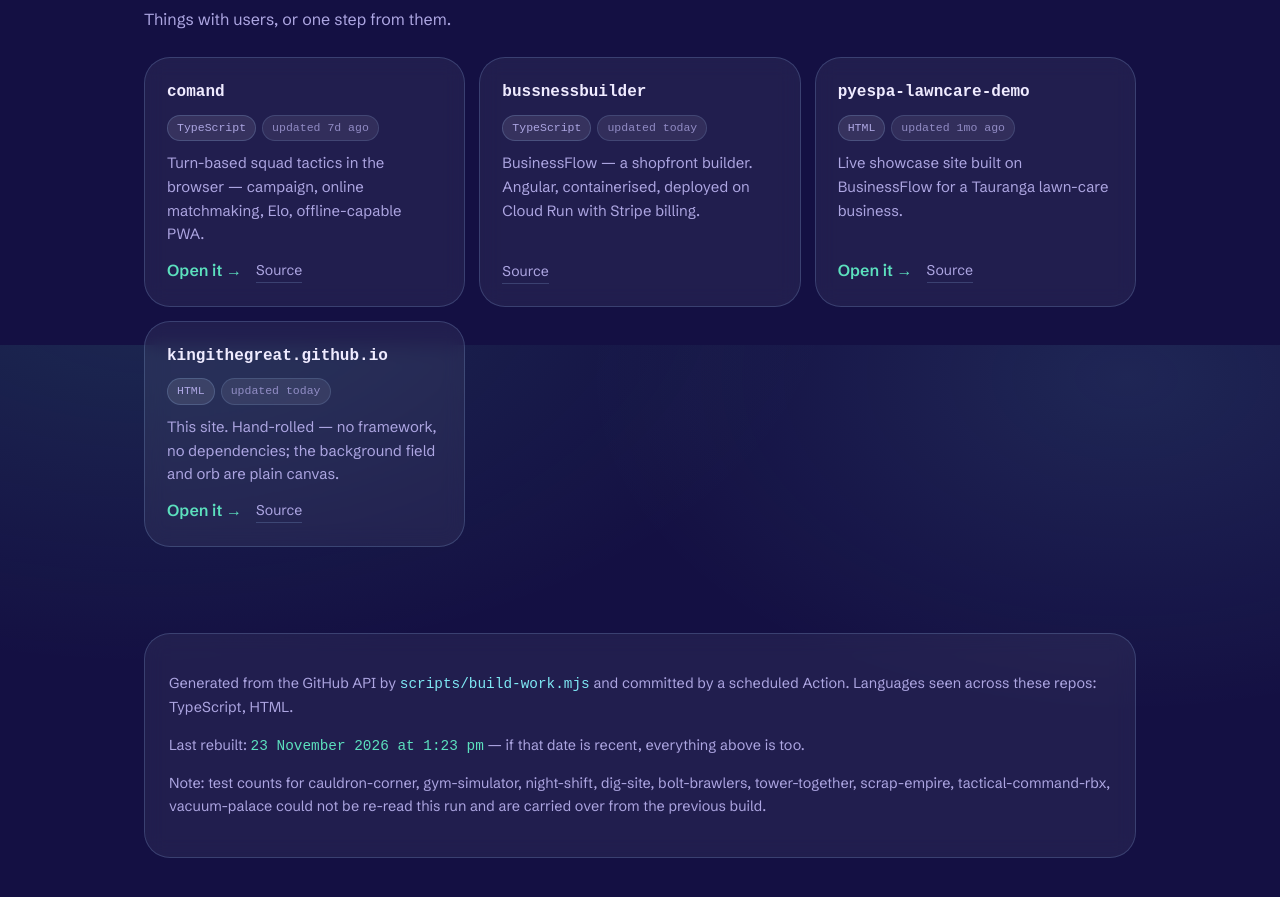
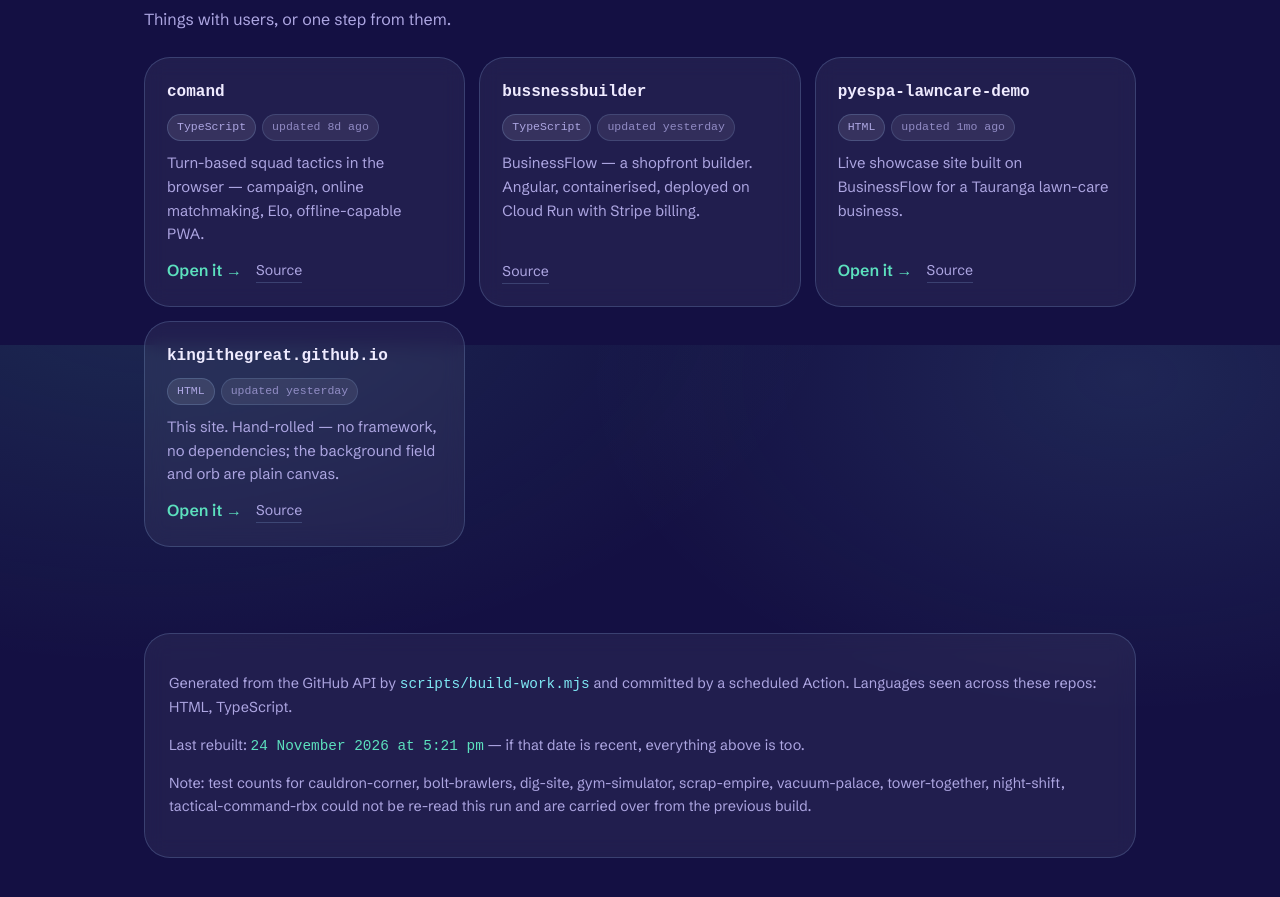
Before and after one commit to kingithegreat/kingithegreat.github.io, a plain HTML site: page work.html in a window 1280 px wide. Shown: the part 2855-3752 px from the top of the page. Drawn offline with nearby package versions, Linux system fonts and the light colour scheme; a web font is replaced by a local one.

Commit message:
chore: refresh proof-of-work page (2026-11-24)

```diff
--- a/work.html
+++ b/work.html
@@ -407,7 +407,7 @@ h2{font-family:var(--display);font-weight:700;font-size:clamp(1.5rem,3.2vw,2.05r
             <div class="pw-tags">
               <span class="pw-tag">TypeScript</span>
 
-              <span class="pw-tag pw-tag-dim">updated 7d ago</span>
+              <span class="pw-tag pw-tag-dim">updated 8d ago</span>
             </div>
           </header>
           <p>Turn-based squad tactics in the browser — campaign, online matchmaking, Elo, offline-capable PWA.</p>
@@ -422,7 +422,7 @@ h2{font-family:var(--display);font-weight:700;font-size:clamp(1.5rem,3.2vw,2.05r
             <div class="pw-tags">
               <span class="pw-tag">TypeScript</span>
 
-              <span class="pw-tag pw-tag-dim">updated today</span>
+              <span class="pw-tag pw-tag-dim">updated yesterday</span>
             </div>
           </header>
           <p>BusinessFlow — a shopfront builder. Angular, containerised, deployed on Cloud Run with Stripe billing.</p>
@@ -452,7 +452,7 @@ h2{font-family:var(--display);font-weight:700;font-size:clamp(1.5rem,3.2vw,2.05r
             <div class="pw-tags">
               <span class="pw-tag">HTML</span>
 
-              <span class="pw-tag pw-tag-dim">updated today</span>
+              <span class="pw-tag pw-tag-dim">updated yesterday</span>
             </div>
           </header>
           <p>This site. Hand-rolled — no framework, no dependencies; the background field and orb are plain canvas.</p>
@@ -466,9 +466,9 @@ h2{font-family:var(--display);font-weight:700;font-size:clamp(1.5rem,3.2vw,2.05r
 
 <div class="wrap">
   <footer class="pw-foot tile">
-    <p>Generated from the GitHub API by <code>scripts/build-work.mjs</code> and committed by a scheduled Action. Languages seen across these repos: TypeScript, HTML.</p>
-    <p>Last rebuilt: <span class="pw-stamp">23 November 2026 at 1:23 pm</span> — if that date is recent, everything above is too.</p>
-    <p>Note: test counts for cauldron-corner, gym-simulator, night-shift, dig-site, bolt-brawlers, tower-together, scrap-empire, tactical-command-rbx, vacuum-palace could not be re-read this run and are carried over from the previous build.</p>
+    <p>Generated from the GitHub API by <code>scripts/build-work.mjs</code> and committed by a scheduled Action. Languages seen across these repos: HTML, TypeScript.</p>
+    <p>Last rebuilt: <span class="pw-stamp">24 November 2026 at 5:21 pm</span> — if that date is recent, everything above is too.</p>
+    <p>Note: test counts for cauldron-corner, bolt-brawlers, dig-site, gym-simulator, scrap-empire, vacuum-palace, tower-together, night-shift, tactical-command-rbx could not be re-read this run and are carried over from the previous build.</p>
   </footer>
 </div>
 
```
